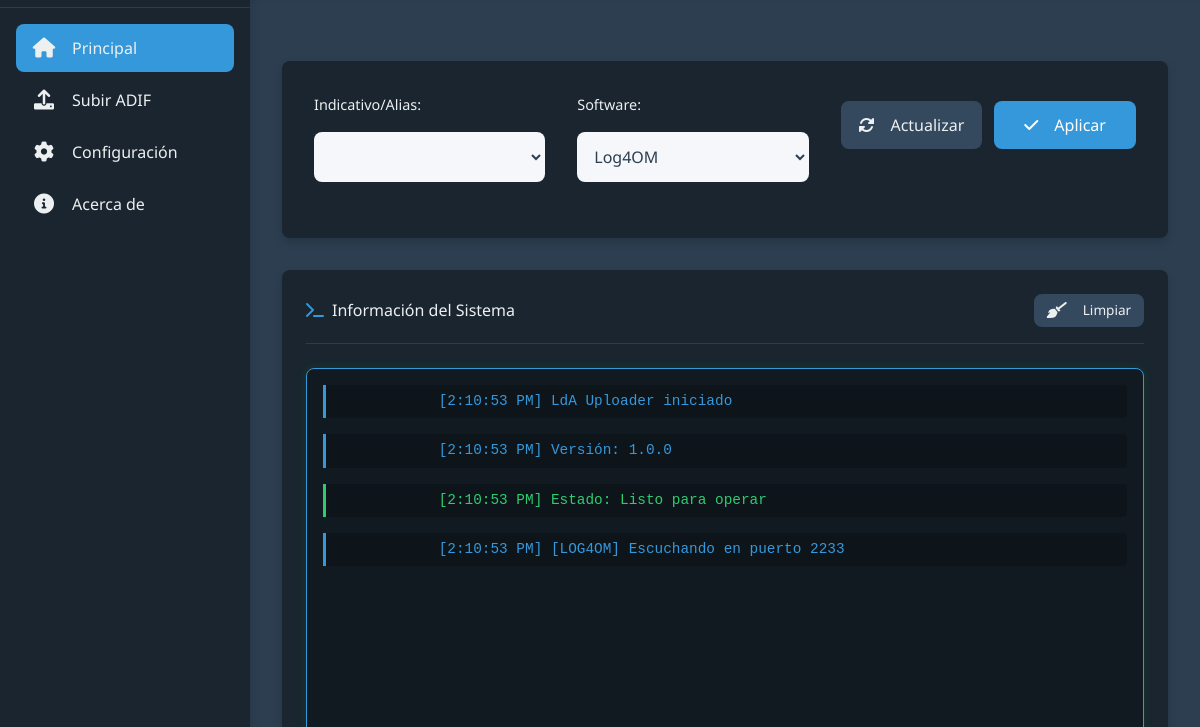
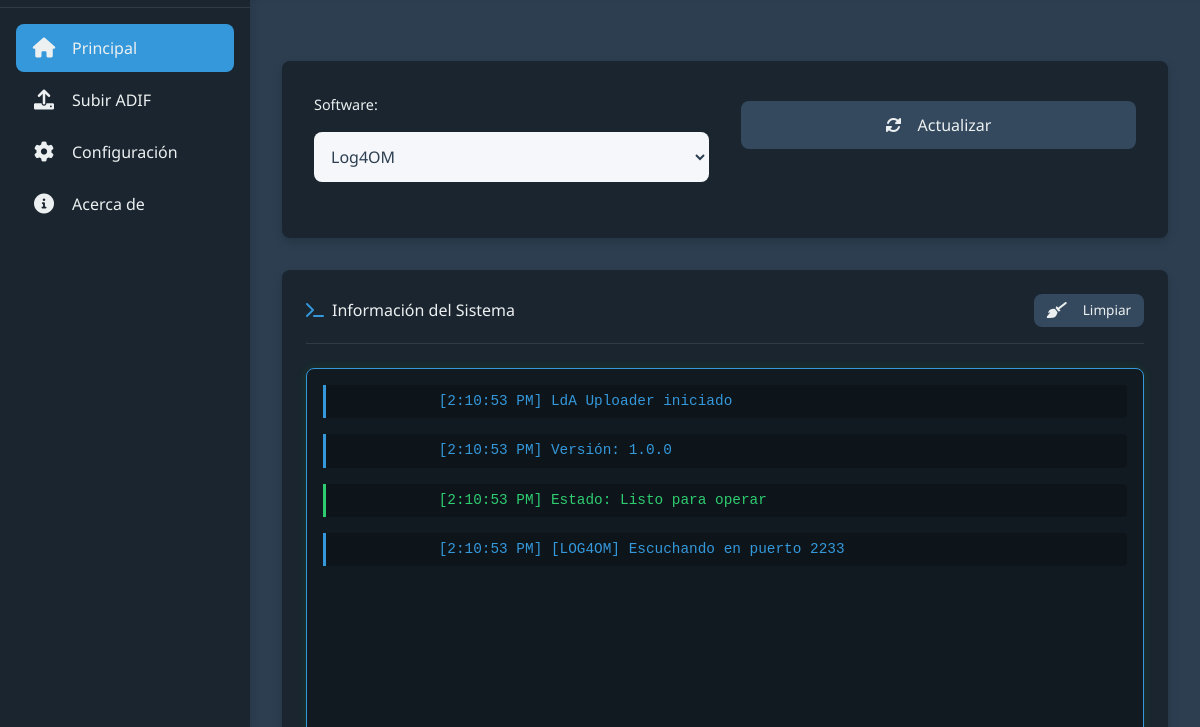
Before and after one commit to JSDRAKE/lda-uploader, an Electron app: page src/renderer/index.html in a window 1200 px wide. Shown: the part 73-800 px from the top of the page. Drawn offline with Linux system fonts and the light colour scheme; no server answers.

Commit message:
refactor: Simplificar la interfaz de usuario
- Eliminado el selector de indicativo/alias de la vista principal
- Eliminado el botón 'Aplicar' que ya no es necesario
- Mejorada la estructura del formulario para mayor claridad

```diff
--- a/src/renderer/index.html
+++ b/src/renderer/index.html
@@ -65,12 +65,6 @@
           <section id="inicio" class="section active">
             <div class="selectors-container">
               <div class="form-group">
-                <label for="indicativo">Indicativo/Alias:</label>
-                <select id="indicativo" class="form-control">
-                  <!-- Los indicativos y alias se cargarán dinámicamente -->
-                </select>
-              </div>
-              <div class="form-group">
                 <label for="software">Software:</label>
                 <select id="software" class="form-control">
                   <option value="log4om">Log4OM</option>
@@ -82,9 +76,6 @@
                 <div class="button-group">
                   <button type="button" id="updateBtn" class="btn btn-secondary">
                     <i class="fas fa-sync-alt"></i> Actualizar
-                  </button>
-                  <button type="button" id="applyBtn" class="btn btn-primary">
-                    <i class="fas fa-check"></i> Aplicar
                   </button>
                 </div>
               </div>
```
